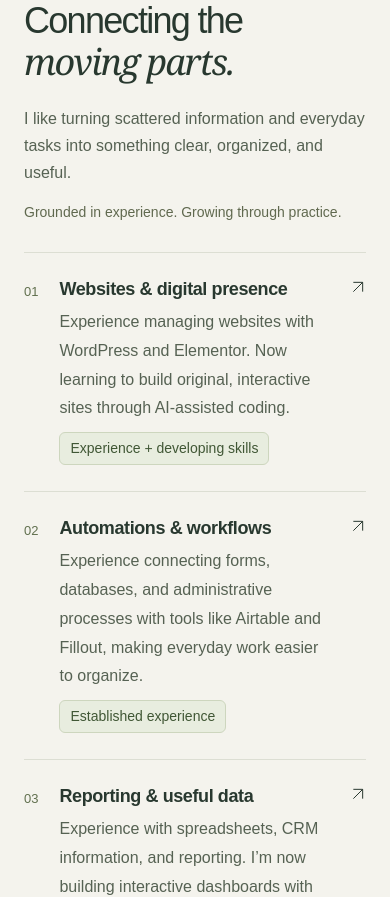
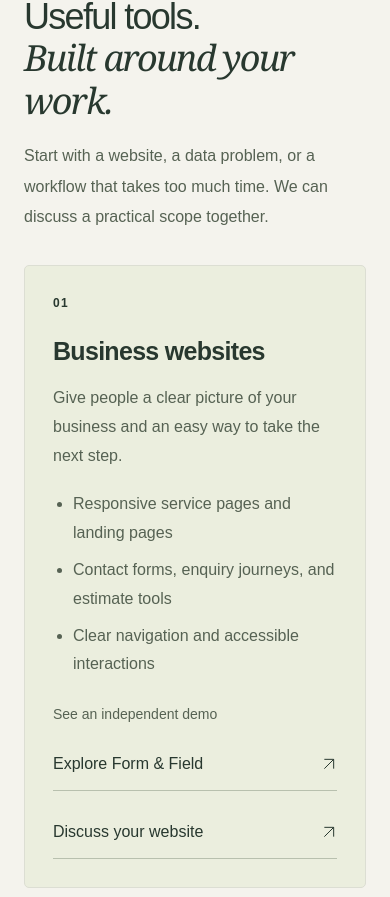
Before and after one commit to uthmans/portfolio, a React (Vite) app: page / in a window 390 px wide. Shown: the part 5646-6543 px from the top of the page. Built offline with nearby package versions, Linux system fonts and the light colour scheme.

Commit message:
Add clear service offers with demo and enquiry links

```diff
--- a/src/App.tsx
+++ b/src/App.tsx
@@ -6,6 +6,7 @@ import HubPreview from "./hub/Preview";
 import { sample, summarize } from "./survey/data";
 import {
   experienceTools,
+  services,
   portfolioProject,
   surveyProject,
   businessProject,
@@ -265,6 +266,7 @@ export default function App() {
         >
           {[
             ["Work", "#work"],
+            ["Services", "#services"],
             ["About", "#about"],
             ["Contact", "#contact"],
           ].map(([label, link]) => (
@@ -531,62 +533,65 @@ export default function App() {
         </section>
 
         <section
-          className="section capabilities-section"
-          aria-labelledby="capabilities-heading"
+          id="services"
+          className="section services-section"
+          aria-labelledby="services-heading"
         >
-          <div className="capabilities-intro">
-            <span className="eyebrow">02 / WHAT I BRING</span>
-            <h2 id="capabilities-heading">
-              Connecting the
-              <br />
-              <em>moving parts.</em>
-            </h2>
+          <div className="section-heading">
+            <div>
+              <span className="eyebrow">02 / HOW I CAN HELP</span>
+              <h2 id="services-heading">
+                Useful tools.
+                <br />
+                <em>Built around your work.</em>
+              </h2>
+            </div>
             <p>
-              I like turning scattered information and everyday tasks into
-              something clear, organized, and useful.
+              Start with a website, a data problem, or a workflow that takes too
+              much time. We can discuss a practical scope together.
             </p>
-            <span className="small-note">
-              Grounded in experience. Growing through practice.
-            </span>
           </div>
-          <div className="capabilities-list">
-            {[
-              [
-                "01",
-                "Websites & digital presence",
-                "Experience managing websites with WordPress and Elementor. Now learning to build original, interactive sites through AI-assisted coding.",
-                "Experience + developing skills",
-              ],
-              [
-                "02",
-                "Automations & workflows",
-                "Experience connecting forms, databases, and administrative processes with tools like Airtable and Fillout, making everyday work easier to organize.",
-                "Established experience",
-              ],
-              [
-                "03",
-                "Reporting & useful data",
-                "Experience with spreadsheets, CRM information, and reporting. I’m now building interactive dashboards with clear calculations and data validation.",
-                "Experience + developing skills",
-              ],
-              [
-                "04",
-                "People & project coordination",
-                "Technology coordination, community and program operations, and keeping people, information, and tasks connected.",
-                "Established experience",
-              ],
-            ].map(([number, title, text, label]) => (
-              <div className="capability" key={number}>
-                <span>{number}</span>
-                <div>
-                  <h3>{title}</h3>
-                  <p>{text}</p>
-                  <small>{label}</small>
+          <div className="service-offers">
+            {services.map((service, index) => (
+              <article
+                className="service-offer"
+                key={service.id}
+                aria-labelledby={`service-${service.id}`}
+              >
+                <span className="eyebrow">0{index + 1}</span>
+                <h3 id={`service-${service.id}`}>{service.title}</h3>
+                <p>{service.description}</p>
+                <ul>
+                  {service.deliverables.map((item) => (
+                    <li key={item}>{item}</li>
+                  ))}
+                </ul>
+                <div className="service-offer-actions">
+                  <span className="service-example-label">
+                    See an independent demo
+                  </span>
+                  <a className="text-button" href={service.demoUrl}>
+                    {service.example}
+                    <Arrow />
+                  </a>
+                  {profile.email && (
+                    <a
+                      className="text-button service-enquiry"
+                      href={`mailto:${profile.email}?subject=${encodeURIComponent(service.subject)}&body=${encodeURIComponent(`Hi Uthman,\n\n${service.prompt}\n\n`)}`}
+                    >
+                      {service.contactLabel}
+                      <Arrow />
+                    </a>
+                  )}
                 </div>
-                <Arrow />
-              </div>
+              </article>
             ))}
           </div>
+          <p className="services-next-step">
+            Have something in mind? Tell me your goal, the tools you use, and
+            your preferred timeline. We’ll discuss scope and costs before
+            starting.
+          </p>
         </section>
 
         <section
--- a/src/content.ts
+++ b/src/content.ts
@@ -204,6 +204,60 @@ export const hubProject: Project = {
   ],
 };
 
+export const services = [
+  {
+    id: "websites",
+    title: "Business websites",
+    description:
+      "Give people a clear picture of your business and an easy way to take the next step.",
+    deliverables: [
+      "Responsive service pages and landing pages",
+      "Contact forms, enquiry journeys, and estimate tools",
+      "Clear navigation and accessible interactions",
+    ],
+    example: "Explore Form & Field",
+    demoUrl: "business/",
+    subject: "Let’s discuss a business website",
+    contactLabel: "Discuss your website",
+    prompt:
+      "Tell me about your business, the pages you need, and what you want visitors to do.",
+  },
+  {
+    id: "data-tools",
+    title: "Dashboards & data tools",
+    description:
+      "Make spreadsheets and feedback easier to explore, understand, and use.",
+    deliverables: [
+      "CSV imports with useful validation",
+      "Interactive charts, filters, and clear calculations",
+      "Downloadable data and reports",
+    ],
+    example: "Explore Survey Insights Studio",
+    demoUrl: "survey/",
+    subject: "Let’s discuss a dashboard or data tool",
+    contactLabel: "Discuss your data tool",
+    prompt:
+      "Tell me what data you work with, what is difficult today, and what you want to understand or track. Please leave private data out of your first message.",
+  },
+  {
+    id: "ai-workflows",
+    title: "AI-assisted workflows",
+    description:
+      "Turn repetitive steps or unstructured information into a practical workflow you can review and control.",
+    deliverables: [
+      "AI summaries and editable planning drafts",
+      "Forms, databases, and workflow connections",
+      "Review steps, validation, and clear usage limits",
+    ],
+    example: "Explore Freelancer Project Hub",
+    demoUrl: "hub/",
+    subject: "Let’s discuss an AI-assisted workflow",
+    contactLabel: "Discuss your AI workflow",
+    prompt:
+      "Tell me which task you repeat, the tools you currently use, and where you would like help. Please leave private data out of your first message.",
+  },
+];
+
 export const experienceTools = [
   "Airtable",
   "Fillout",
--- a/src/styles.css
+++ b/src/styles.css
@@ -1101,6 +1101,64 @@ p {
   text-decoration: underline;
   text-underline-offset: 5px;
 }
+.service-offers {
+  display: grid;
+  grid-template-columns: repeat(3, minmax(0, 1fr));
+  gap: 20px;
+}
+.service-offer {
+  display: flex;
+  flex-direction: column;
+  padding: 28px;
+  border: 1px solid var(--line);
+  border-radius: 5px;
+  background: #ebeede;
+}
+.service-offer h3 {
+  font-size: 25px;
+  letter-spacing: -0.7px;
+  line-height: 1.3;
+  margin: 22px 0 16px;
+}
+.service-offer p,
+.service-offer li,
+.services-next-step {
+  font-size: var(--text-body);
+  color: var(--muted);
+  line-height: 1.8;
+}
+.service-offer ul {
+  padding-left: 20px;
+  margin: 20px 0 26px;
+}
+.service-offer li + li {
+  margin-top: 8px;
+}
+.service-offer-actions {
+  margin-top: auto;
+}
+.service-example-label {
+  font-size: var(--text-small);
+  color: var(--muted);
+}
+.service-offer .text-button {
+  width: 100%;
+  gap: 12px;
+  font-size: var(--text-body);
+  line-height: 1.6;
+}
+.service-offer .arrow-icon {
+  flex-shrink: 0;
+}
+.services-next-step {
+  max-width: 720px;
+  margin-top: 24px;
+}
+@media (max-width: 1000px) {
+  .service-offers {
+    grid-template-columns: 1fr;
+  }
+}
 .capabilities-section {
   display: grid;
   grid-template-columns: 1fr 1.2fr;
```
Also changed, not shown: scripts/check-browser.mjs (+27 -0 lines), 1 other file (tests, documents, lock files or other folders).
